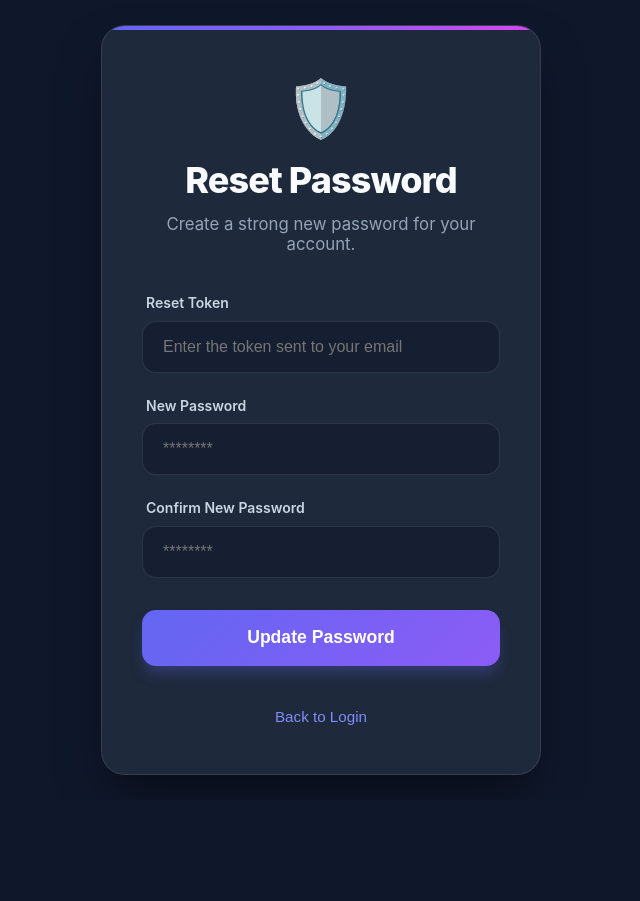
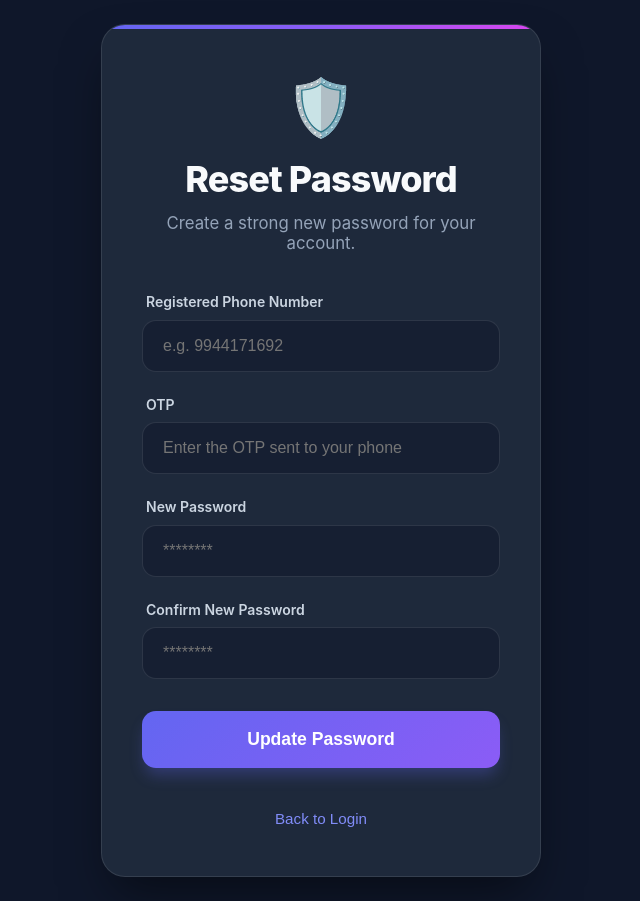
Before and after one commit to azarrazagula/auth-admin, a React (Create React App) app: page / in a window 1280 px wide. Both pictures are taken after a click on the button "(Demo Reset Password Link)". Shown: the whole page, without its empty margins (319-959 px from the left). Before the commit the page ends 800 px from the top, so only its background shows below. Built offline with nearby package versions, Linux system fonts and the light colour scheme.

Commit message:
change to admin forgotpassword method no lo ng for email reset alternative OTP to change password method

```diff
--- a/src/admin/Loginform.jsx
+++ b/src/admin/Loginform.jsx
@@ -5,6 +5,7 @@ import API_BASE_URL from '../config';
 const Loginform = ({ onLogin }) => {
   const [mode, setMode] = useState('login'); // 'login', 'forgot', 'reset'
   const [email, setEmail] = useState('');
+  const [phoneNumber, setPhoneNumber] = useState('');
   const [password, setPassword] = useState('');
   const [confirmPassword, setConfirmPassword] = useState('');
   const [resetToken, setResetToken] = useState('');
@@ -38,16 +39,16 @@ const Loginform = ({ onLogin }) => {
       body = { email, password };
     } else if (mode === 'forgot') {
       url = `${apiBase}/api/admin/forgot-password`;
-      body = { email };
+      body = { phoneNumber };
     } else if (mode === 'reset') {
       if (!resetToken) {
-        setError('Reset token is required.');
+        setError('OTP is required.');
         setLoading(false);
         return;
       }
-      url = `${apiBase}/api/admin/reset-password/${resetToken}`;
+      url = `${apiBase}/api/admin/reset-password`;
       method = 'PUT';
-      body = { password }; // Backend only needs the new password
+      body = { phoneNumber, otp: resetToken, password };
     }
 
     try {
@@ -67,9 +68,9 @@ const Loginform = ({ onLogin }) => {
           onLogin(data.admin || data.user);
         } else if (mode === 'forgot') {
           // In development, we get the token directly
-          if (data.resetToken) {
-            setResetToken(data.resetToken);
-            setMessage(`Instruction: Copy the token below and click "Enter Token" to reset your password.`);
+          if (data.otp) {
+            setResetToken(data.otp);
+            setMessage(`Instruction: Copy the OTP below and click "Enter OTP" to reset your password.`);
           } else {
             setMessage(data.message || 'Action successful!');
           }
@@ -126,20 +127,20 @@ const Loginform = ({ onLogin }) => {
     <div className="auth-form-wrapper">
       <form onSubmit={handleSubmit} className="auth-form">
         <div className="form-group">
-          <label>Enter Registered Email</label>
+          <label>Enter Registered Phone Number</label>
           <input
-            type="email"
-            value={email}
-            onChange={(e) => setEmail(e.target.value)}
-            placeholder="admin@example.com"
+            type="text"
+            value={phoneNumber}
+            onChange={(e) => setPhoneNumber(e.target.value)}
+            placeholder="e.g. 9944171692"
             required
             disabled={!!resetToken}
-            autoComplete="email"
+            autoComplete="tel"
           />
         </div>
         {!resetToken && (
           <button type="submit" className="auth-btn" disabled={loading}>
-            {loading ? 'Sending...' : 'Send Reset Link'}
+            {loading ? 'Sending...' : 'Send OTP'}
           </button>
         )}
         <div className="form-footer">
@@ -155,10 +156,10 @@ const Loginform = ({ onLogin }) => {
 
       {resetToken && (
         <div className="token-display">
-          <p className="token-label">Reset Token:</p>
+          <p className="token-label">OTP:</p>
           <div className="token-box">{resetToken}</div>
           <button className="auth-btn secondary" onClick={() => setMode('reset')}>
-            Enter Token & Reset
+            Enter OTP & Reset
           </button>
         </div>
       )}
@@ -168,12 +169,23 @@ const Loginform = ({ onLogin }) => {
   const renderResetForm = () => (
     <form onSubmit={handleSubmit} className="auth-form">
       <div className="form-group">
-        <label>Reset Token</label>
+        <label>Registered Phone Number</label>
+        <input
+          type="text"
+          value={phoneNumber}
+          onChange={(e) => setPhoneNumber(e.target.value)}
+          placeholder="e.g. 9944171692"
+          required
+          autoComplete="tel"
+        />
+      </div>
+      <div className="form-group">
+        <label>OTP</label>
         <input
           type="text"
           value={resetToken}
           onChange={(e) => setResetToken(e.target.value)}
-          placeholder="Enter the token sent to your email"
+          placeholder="Enter the OTP sent to your phone"
           required
         />
       </div>
```
